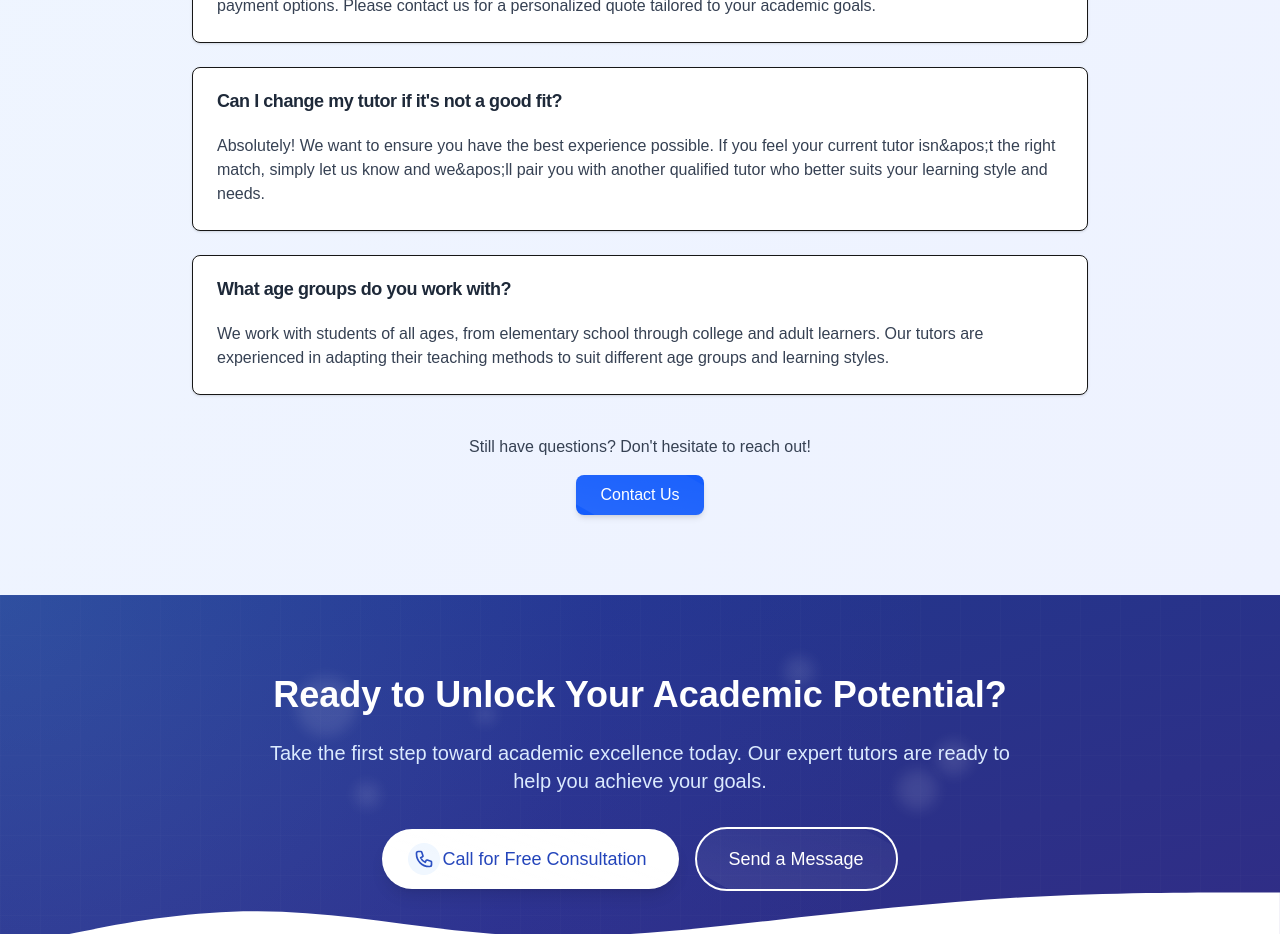
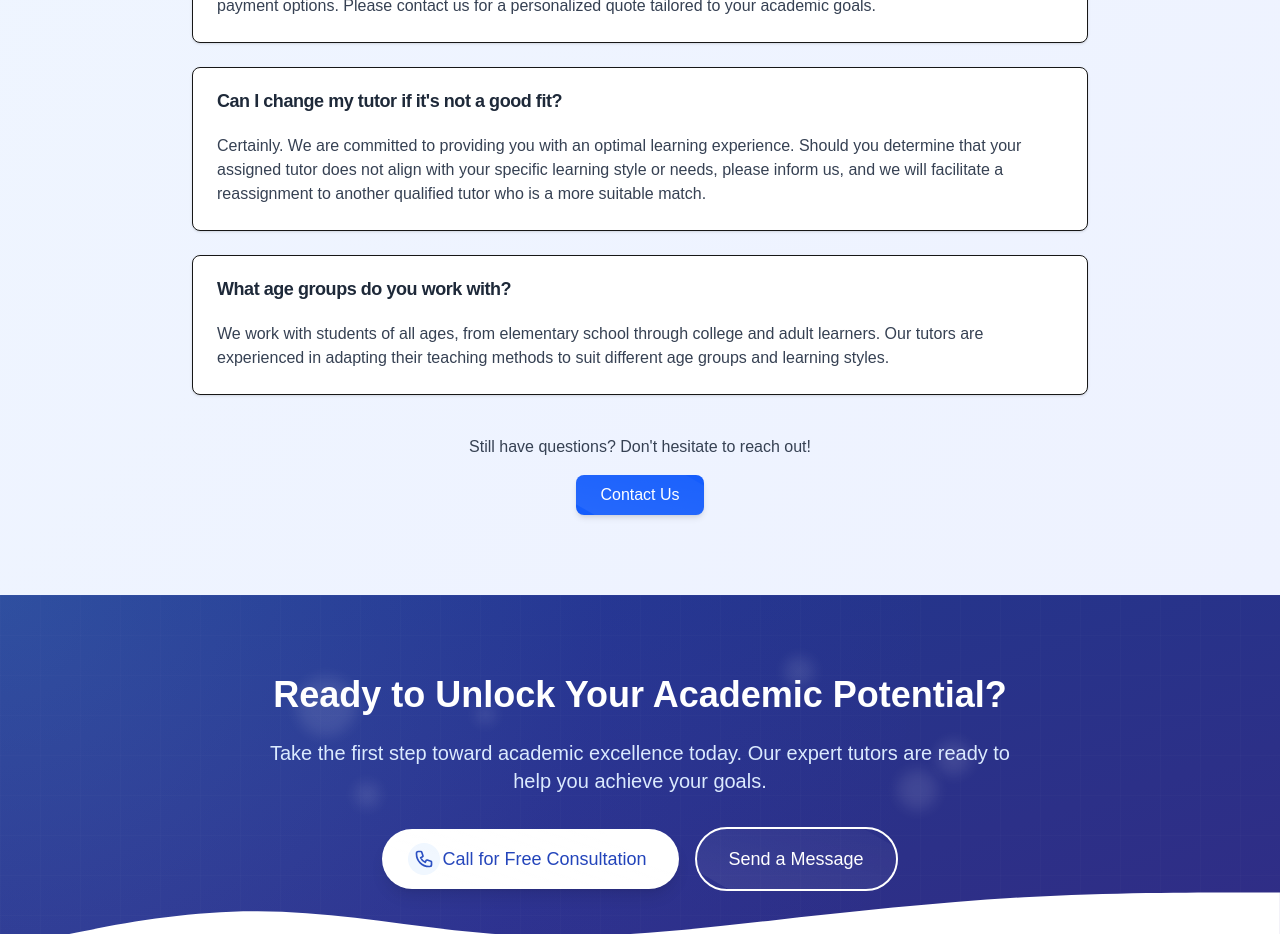
Before and after one commit to peaktutor/site, a Next.js app: page /contact in a window 1280 px wide. Shown: the part 2120-3054 px from the top of the page. Built offline with nearby package versions, Linux system fonts and the light colour scheme; no server answers.

Commit message:
fixed contact us

```diff
--- a/app/contact/page.tsx
+++ b/app/contact/page.tsx
@@ -728,7 +728,7 @@ export default function ContactPage() {
                 },
                 {
                   question: "Can I change my tutor if it's not a good fit?",
-                  answer: "Absolutely! We want to ensure you have the best experience possible. If you feel your current tutor isn&apos;t the right match, simply let us know and we&apos;ll pair you with another qualified tutor who better suits your learning style and needs."
+                  answer: "Certainly. We are committed to providing you with an optimal learning experience. Should you determine that your assigned tutor does not align with your specific learning style or needs, please inform us, and we will facilitate a reassignment to another qualified tutor who is a more suitable match."
                 },
                 {
                   question: "What age groups do you work with?",
```
